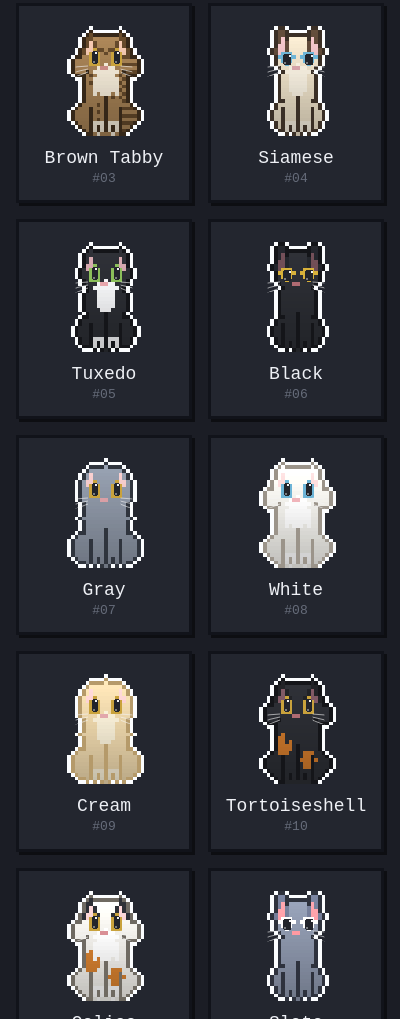
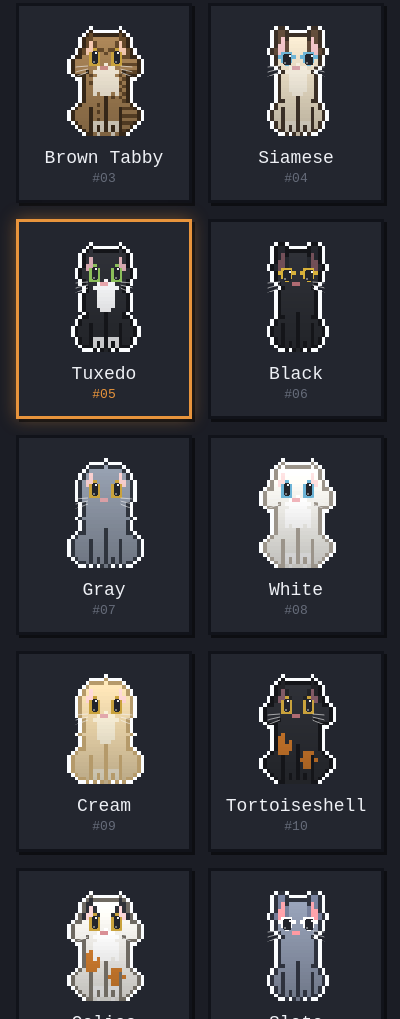
Before and after one commit to JOhnsonKC201/pixelcat, an Electron app: page site/index.html in a window 400 px wide. Shown: the part 5216-6235 px from the top of the page. Drawn offline with Linux system fonts and the light colour scheme.

Commit message:
feat(site): interactive coat gallery + social meta
- Clicking (or Enter/Space on) a coat card now dresses the live hero cat in
  that coat; the active coat is highlighted (aria-pressed) and Tuxedo is marked
  selected on load. Cards are keyboard-accessible (role=button, tabindex,
  focus-visible ring).
- Add Twitter card + theme-color meta tags.

Verified (Playwright): initial highlight on Tuxedo, click → hero re-dresses
(Calico) and selection moves, auto-demo reel still running, zero console errors,
CSP intact.

```diff
--- a/site/index.html
+++ b/site/index.html
@@ -10,6 +10,11 @@
 <meta property="og:description" content="A from-scratch desktop pet. Follows your cursor, purrs, stretches like mochi, gets the zoomies. 12 coats. Free & open source." />
 <meta property="og:image" content="assets/showcase.png" />
 <meta property="og:type" content="website" />
+<meta name="twitter:card" content="summary_large_image" />
+<meta name="twitter:title" content="pixelcat - a cat that lives on your desktop" />
+<meta name="twitter:description" content="A from-scratch desktop pet. Follows your cursor, purrs, stretches like mochi, gets the zoomies. 12 coats. Free & open source." />
+<meta name="twitter:image" content="assets/showcase.png" />
+<meta name="theme-color" content="#191b22" />
 <link rel="icon" href="assets/icon.png" />
 <link rel="preconnect" href="https://fonts.googleapis.com" />
 <link rel="preconnect" href="https://fonts.gstatic.com" crossorigin />
@@ -206,7 +211,11 @@ h2.sec{font-size:24px; line-height:1.45}
 .coat{background:var(--panel); border:3px solid #11131a; box-shadow:var(--shadow-sm); padding:16px 12px 12px;
   text-align:center; transition:transform .1s steps(2)}
 .coat{transition:transform .1s steps(2), box-shadow .15s, border-color .15s}
+.coat[role="button"]{cursor:pointer}
 .coat:hover{transform:translateY(-4px); border-color:var(--orange); box-shadow:3px 3px 0 0 rgba(0,0,0,.5), 0 0 14px rgba(232,148,60,.25)}
+.coat:focus-visible{outline:3px solid var(--green); outline-offset:3px}
+.coat[aria-pressed="true"]{border-color:var(--orange); box-shadow:3px 3px 0 0 rgba(0,0,0,.5), 0 0 16px rgba(232,148,60,.4)}
+.coat[aria-pressed="true"] .ix{color:var(--orange)}
 /* coat thumbnail = the real project sprite, drawn to a canvas (see cat-preview.js) */
 .swatch{display:block; width:96px; height:118px; margin:0 auto 8px; image-rendering:pixelated}
 .coat .nm{font-size:18px; color:var(--ink); line-height:1.15}
@@ -563,14 +572,26 @@ npm run dist   <span class="c">// windows installer</span></pre>
    geometry + palettes (PixelcatPreview), so the gallery matches the live cat. */
 const grid = document.getElementById('coatGrid');
 const SW_DPR = Math.min(window.devicePixelRatio || 1, 3), SW_W = 96, SW_H = 118;
+const TUX = Math.max(0, PATTERNS.findIndex(p=>p.name==='Tuxedo'));
+const coatCards = [];
+/* clicking (or Enter/Space on) a coat dresses the live hero cat in it */
+function selectCoat(i){
+  coatCards.forEach((c,j)=>c.setAttribute('aria-pressed', j===i ? 'true':'false'));
+  if(window.__cat) window.__cat.setCoat(i);
+}
 PATTERNS.forEach((p,i)=>{
   const el=document.createElement('div'); el.className='coat rv';
+  el.setAttribute('role','button'); el.tabIndex=0; el.setAttribute('aria-pressed','false');
+  el.setAttribute('aria-label','Show the '+p.name+' coat on the live cat');
   const cv=document.createElement('canvas'); cv.className='swatch';
   cv.width=Math.round(SW_W*SW_DPR); cv.height=Math.round(SW_H*SW_DPR);
   cv.style.width=SW_W+'px'; cv.style.height=SW_H+'px';
   const nm=document.createElement('div'); nm.className='nm'; nm.textContent=p.name;
   const ix=document.createElement('div'); ix.className='ix'; ix.textContent='#'+String(i+1).padStart(2,'0');
   el.appendChild(cv); el.appendChild(nm); el.appendChild(ix); grid.appendChild(el);
+  el.addEventListener('click',()=>selectCoat(i));
+  el.addEventListener('keydown',(e)=>{ if(e.key==='Enter'||e.key===' '){ e.preventDefault(); selectCoat(i); } });
+  coatCards.push(el);
   if(window.PixelcatPreview) PixelcatPreview.draw(cv, p, PATTERN_BUILD[i], TABBY[i]);
 });
 const custom=document.createElement('div'); custom.className='coat custom rv';
@@ -624,12 +645,12 @@ perch?.addEventListener('click',(e)=>{ meow(); const r=perch.getBoundingClientRe
 const liveCanvas=document.getElementById('liveCat');
 if(liveCanvas && window.PixelCatLive){
   const ddCap=document.getElementById('ddCap');
-  const TUX = Math.max(0, PATTERNS.findIndex(p=>p.name==='Tuxedo'));
   window.__cat=PixelCatLive.init(liveCanvas,{
     coatIndex: TUX,
     onMeow:meow, onHearts:(x,y)=>heartBurst(x,y), cycleCoatOnClick:true,
     onBehavior:(name)=>{ if(ddCap) ddCap.textContent = name || 'watching you…'; },
   });
+  selectCoat(TUX);   // mark the matching gallery card as active
 }
 
 /* konami → zoomies (everything wiggles once) */
```
